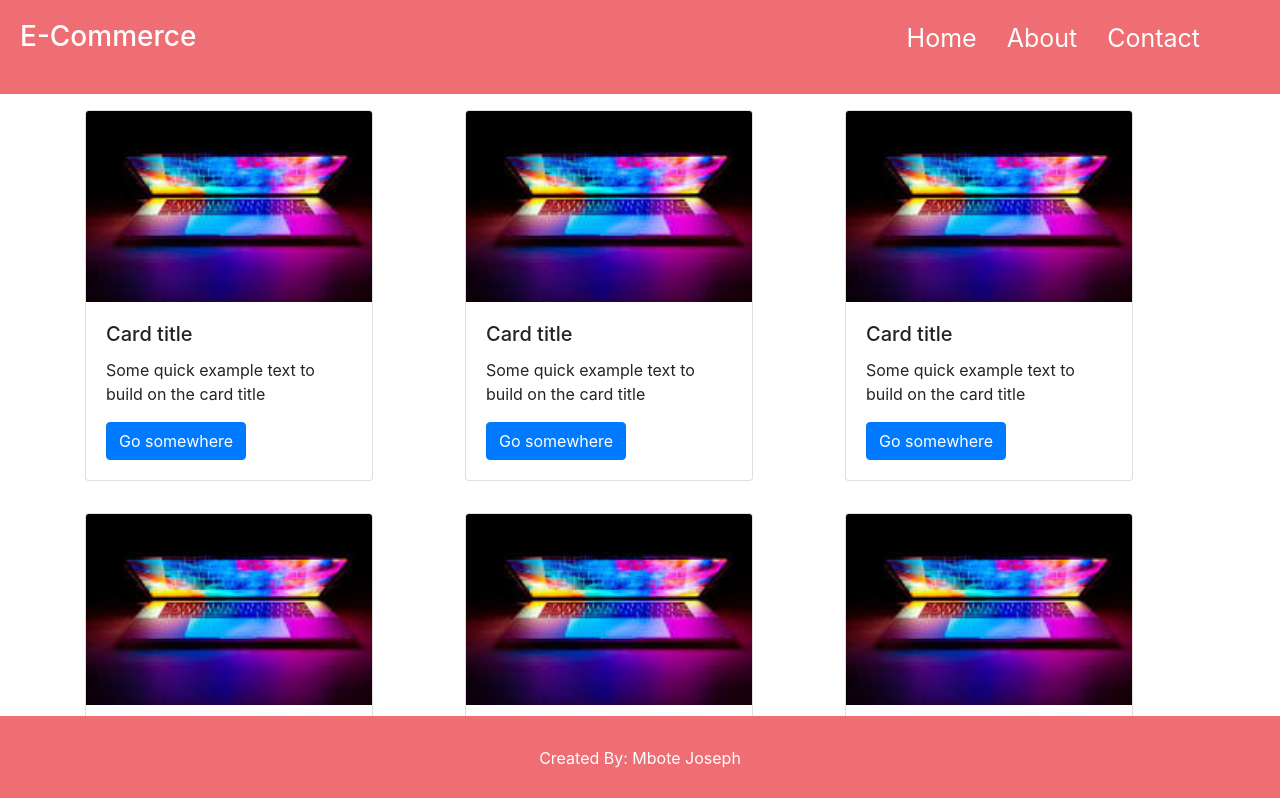
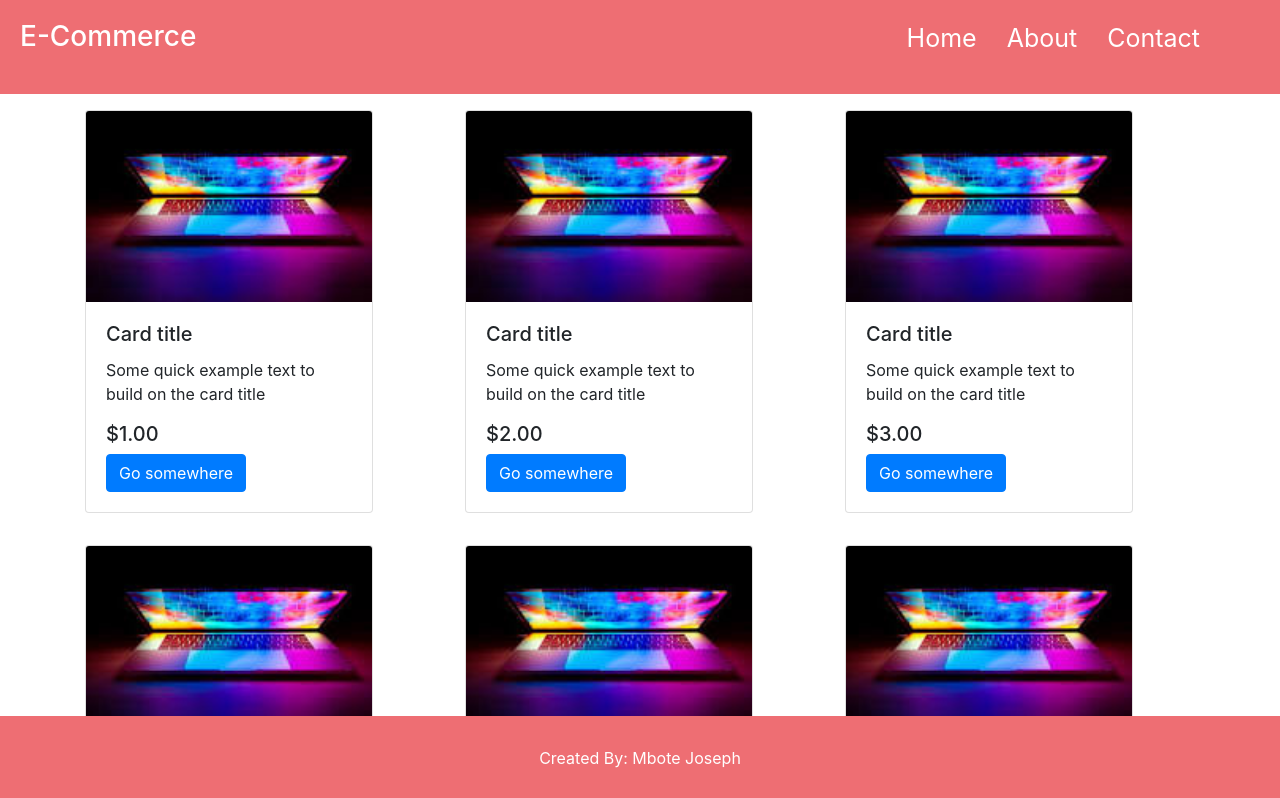
Before and after one commit to Mbote-Joseph/E-commerce-Site, an Angular app: page / in a window 1280 px wide. Shown: the top 798 px of the page. Built offline with nearby package versions, Linux system fonts and the light colour scheme.

Commit message:
Ecommerce Site in Angular

```diff
--- a/src/app/components/home/home.component.html
+++ b/src/app/components/home/home.component.html
@@ -12,6 +12,7 @@
           <p class="card-text">
             Some quick example text to build on the card title
           </p>
+          <h5>{{ list | currency }}</h5>
           <a href="#" class="btn btn-primary">Go somewhere</a>
         </div>
       </div>
```
